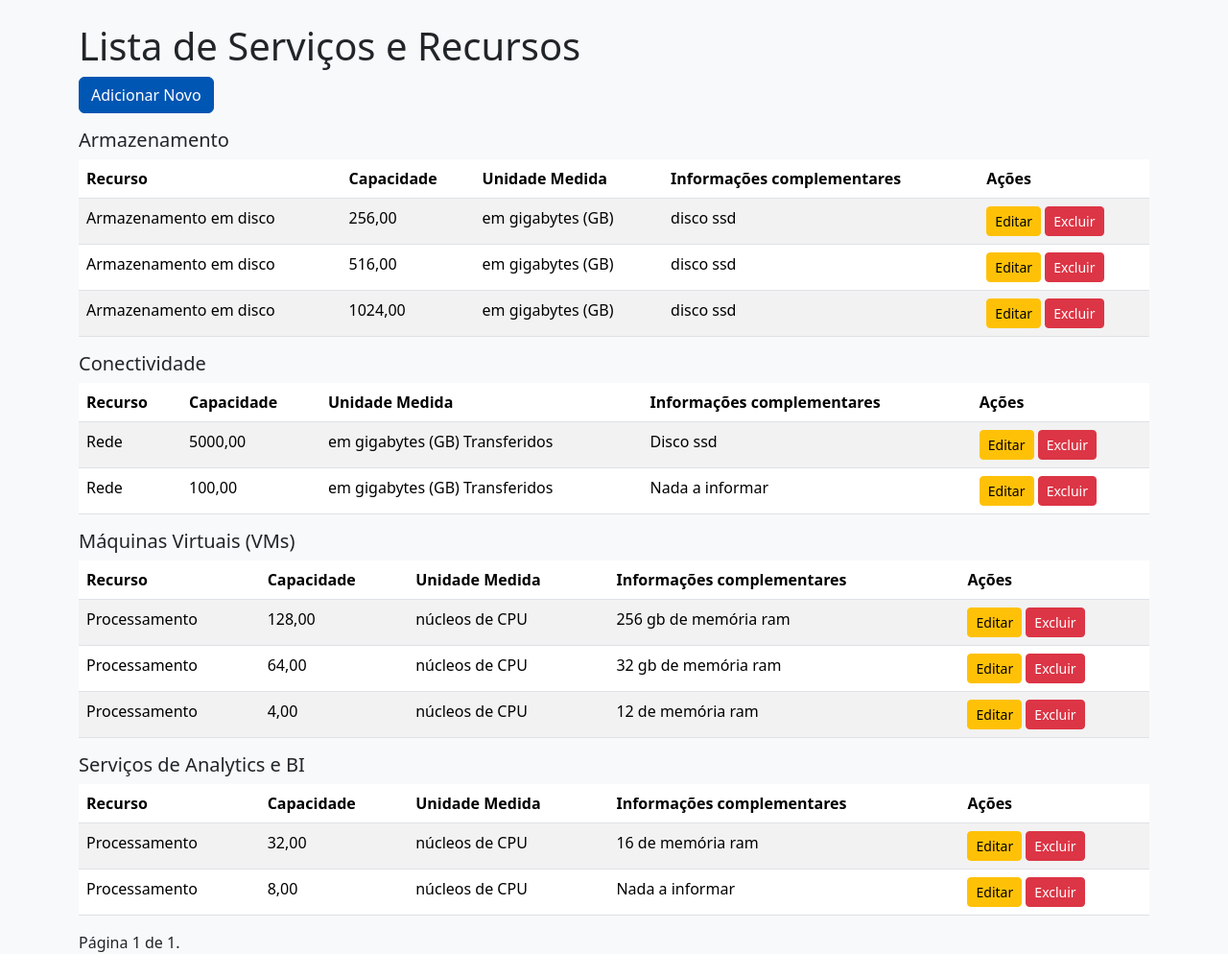
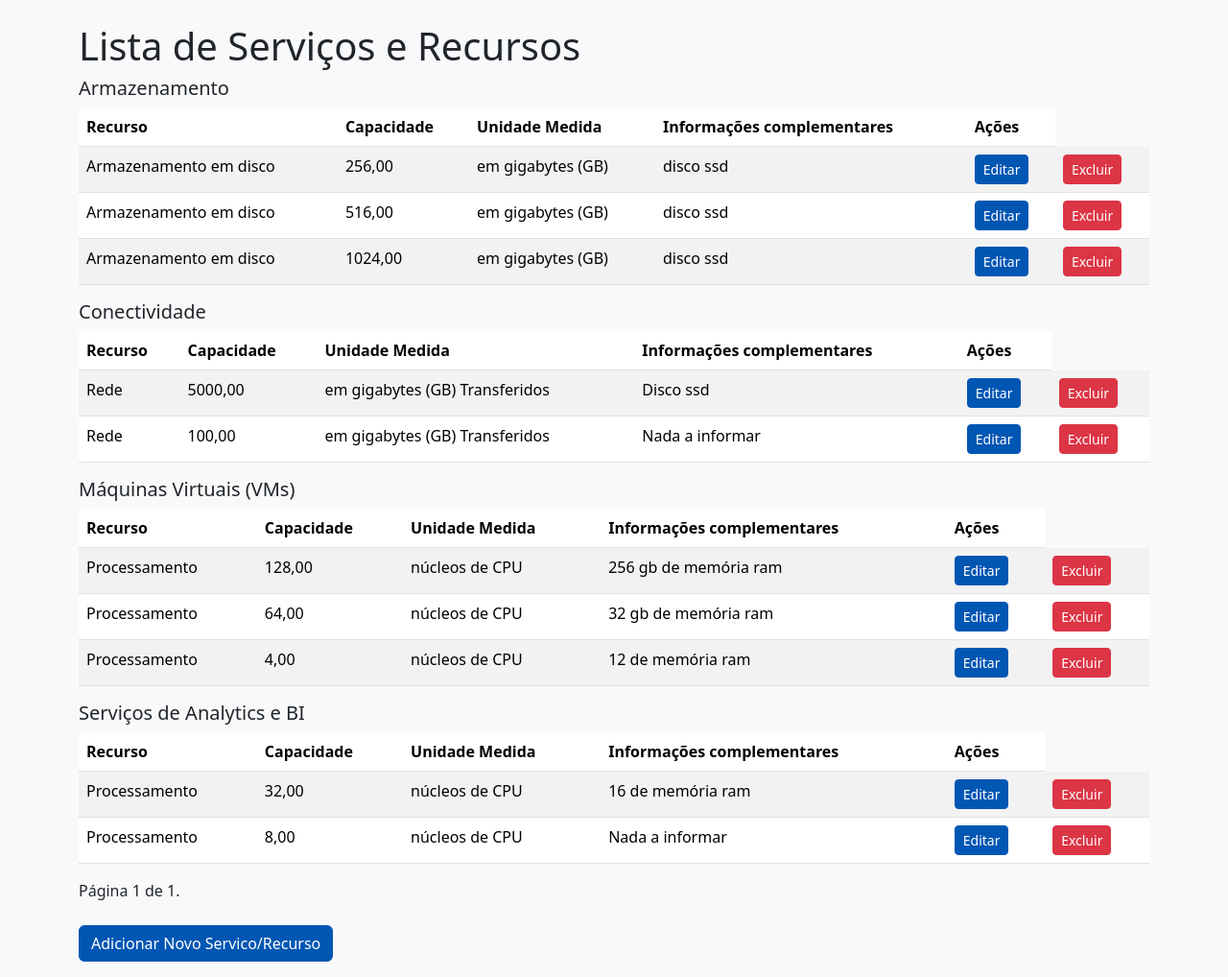
Before and after one commit to jalcoforado/calculadora, a Django app: page /listarservicorecurso in a window 1280 px wide. Shown: the part 110-1128 px from the top of the page at 96% size. Before the commit the page ends 1102 px from the top, so only its background shows below. Run offline with Django 5.2, Linux system fonts and the light colour scheme; data comes from the database, SQL or seed files in the repository; both versions use the stored data as it was after the commit; some libraries are stand-ins or nearby versions.

Commit message:
Ultimas alterações

```diff
--- a/AppCalculadora/templates/ModeloAssinatura/listar_modelo_assinatura.html
+++ b/AppCalculadora/templates/ModeloAssinatura/listar_modelo_assinatura.html
@@ -3,7 +3,6 @@
 {% block content %}
 <div class="container mt-4">
     <h2>Lista de Tipos de pagamento</h2>
-    <a href="{% url 'cadastrarModeloAssinatura' %}" class="btn btn-primary mb-3">Adicionar Novo Modelo</a>
     <table class="table table-striped">
         <thead>
             <tr>
@@ -21,7 +20,7 @@
                 <td>{{ modelo.valor_desconto }}</td>
 
                 <td>
-                    <a href="{% url 'editarModeloAssinatura' modelo.id %}" class="btn btn-warning btn-sm">Editar</a>
+                    <a href="{% url 'editarModeloAssinatura' modelo.id %}" class="btn btn-primary btn-sm">Editar</a>
                 </td>
                 <td>
                     <a href="{% url 'excluirModeloAssinatura' modelo.id %}" class="btn btn-danger btn-sm">Excluir</a>
@@ -30,5 +29,7 @@
             {% endfor %}
         </tbody>
     </table>
+    <br>
+    <a href="{% url 'cadastrarModeloAssinatura' %}" class="btn btn-primary mb-3">Adicionar Novo Modelo</a>
 </div>
 {% endblock %}
--- a/AppCalculadora/templates/empresa/listar_empresa.html
+++ b/AppCalculadora/templates/empresa/listar_empresa.html
@@ -3,7 +3,6 @@
 {% block content %}
 <div class="container">
     <h1 class="page-title">Listagem de Empresas</h1>
-    <a href="{% url 'cadastrarEmpresa' %}" class="btn btn-success mb-3">Cadastrar Nova Empresa</a>
     <table class="table table-striped">
         <thead>
             <tr>
@@ -33,5 +32,7 @@
             {% endfor %}
         </tbody>
     </table>
+    <br>
+    <a href="{% url 'cadastrarEmpresa' %}" class="btn btn-primary mb-3">Adcionar Nova Empresa</a>
 </div>
 {% endblock %}
--- a/AppCalculadora/templates/recurso/listar_recurso.html
+++ b/AppCalculadora/templates/recurso/listar_recurso.html
@@ -3,7 +3,6 @@
 {% block content %}
 <div class="container">
     <h1 class="page-title">Listagem de Recursos</h1>
-    <a href="{% url 'cadastrarRecurso' %}" class="btn btn-success mb-3">Cadastrar Novo Recurso</a>
     <table class="table table-striped">
         <thead>
             <tr>
@@ -23,11 +22,15 @@
                 <td>{{ recurso.unidade_medida }}</td>
                 <td>
                     <a href="{% url 'editarRecurso' recurso.pk %}" class="btn btn-primary btn-sm">Editar</a>
+                </td>
+                <td>
                     <a href="{% url 'excluirRecurso' recurso.pk %}" class="btn btn-danger btn-sm">Excluir</a>
                 </td>
             </tr>
             {% endfor %}
         </tbody>
     </table>
+    <br>
+    <a href="{% url 'cadastrarRecurso' %}" class="btn btn-primary mb-3">Adcionar Novo Recurso</a>
 </div>
 {% endblock %}
--- a/AppCalculadora/templates/recursodatacenter/listar_recurso_datacenter.html
+++ b/AppCalculadora/templates/recursodatacenter/listar_recurso_datacenter.html
@@ -3,7 +3,6 @@
 {% block content %}
 <div class="container">
     <h1 class="page-title">Listagem de Recursos do Datacenter</h1>
-    <a href="{% url 'cadastrarRecursoDatacenter' %}" class="btn btn-success mb-3">Cadastrar Novo Recurso datacenter </a>
     <table class="table table-striped">
         <thead>
             <tr>
@@ -27,11 +26,14 @@
                 <td>{{ recursoDataCenter.valor_unitario }}</td>
                 <td>
                     <a href="{% url 'editarRecursoDatacenter' recursoDataCenter.pk %}" class="btn btn-primary btn-sm">Editar</a>
+                </td>
+                <td>
                     <a href="{% url 'excluirRecursoDatacenter' recursoDataCenter.pk %}" class="btn btn-danger btn-sm">Excluir</a>
                 </td>
             </tr>
             {% endfor %}
         </tbody>
     </table>
+    <a href="{% url 'cadastrarRecursoDatacenter' %}" class="btn btn-primary">Adcionar Novo Recurso datacenter </a>
 </div>
 {% endblock %}
--- a/AppCalculadora/templates/servico/listar_servico.html
+++ b/AppCalculadora/templates/servico/listar_servico.html
@@ -3,7 +3,6 @@
 {% block content %}
 <div class="container">
     <h1 class="page-title">Listagem de Serviços</h1>
-    <a href="{% url 'cadastrarServico' %}" class="btn btn-success mb-3">Cadastrar Novo Serviço</a>
     <table class="table table-striped">
         <thead>
             <tr>
@@ -21,11 +20,14 @@
                 <td>{{ servico.modelo }}</td>
                 <td>
                     <a href="{% url 'editarServico' servico.pk %}" class="btn btn-primary btn-sm">Editar</a>
+                </td>
+                <td>
                     <a href="{% url 'excluirServico' servico.pk %}" class="btn btn-danger btn-sm">Excluir</a>
                 </td>
             </tr>
             {% endfor %}
         </tbody>
     </table>
+    <a href="{% url 'cadastrarServico' %}" class="btn btn-primary">Adcionar Novo Serviço</a>
 </div>
 {% endblock %}
--- a/AppCalculadora/templates/servicorecurso/cadastrar_servico_recurso.html
+++ b/AppCalculadora/templates/servicorecurso/cadastrar_servico_recurso.html
@@ -33,6 +33,7 @@
 
             </div>
         {% endfor %}
+        <a href="{% url 'listarServicoRecurso' %}" class="btn btn-secondary">Voltar</a>
         <button type="submit" class="btn btn-primary">Salvar</button>
     </form>
 </div>
--- a/AppCalculadora/templates/servicorecurso/listar_servico_recurso.html
+++ b/AppCalculadora/templates/servicorecurso/listar_servico_recurso.html
@@ -2,7 +2,6 @@
 {% block content %}
 <div class="container mt-4">
     <h1 class="page-title">Lista de Serviços e Recursos</h1>
-    <a href="{% url 'cadastrarServicoRecurso' %}" class="btn btn-primary mb-3">Adicionar Novo</a>
 
     {% for servico in page_objs %}
         <h5>{{ servico.nome }}</h5>
@@ -25,7 +24,9 @@
                         <td>{{ recurso.recurso.unidade_medida }}</td>
                         <td>{{ recurso.detalhe }}</td>
                         <td>
-                            <a href="{% url 'editarServicoRecurso' recurso.id %}" class="btn btn-warning btn-sm">Editar</a>
+                            <a href="{% url 'editarServicoRecurso' recurso.id %}" class="btn btn-primary btn-sm">Editar</a>
+                        </td>
+                        <td>
                             <a href="{% url 'excluirServicoRecurso' recurso.id %}" class="btn btn-danger btn-sm">Excluir</a>
                         </td>
                     </tr>
@@ -54,5 +55,7 @@
             {% endif %}
         </span>
     </div>
+    <br>
+    <a href="{% url 'cadastrarServicoRecurso' %}" class="btn btn-primary mb-3">Adicionar Novo Servico/Recurso</a>
 </div>
 {% endblock %}
```
Also changed, not shown: AppCalculadora/templates/base.html (line endings or trailing spaces), db.sqlite3.
